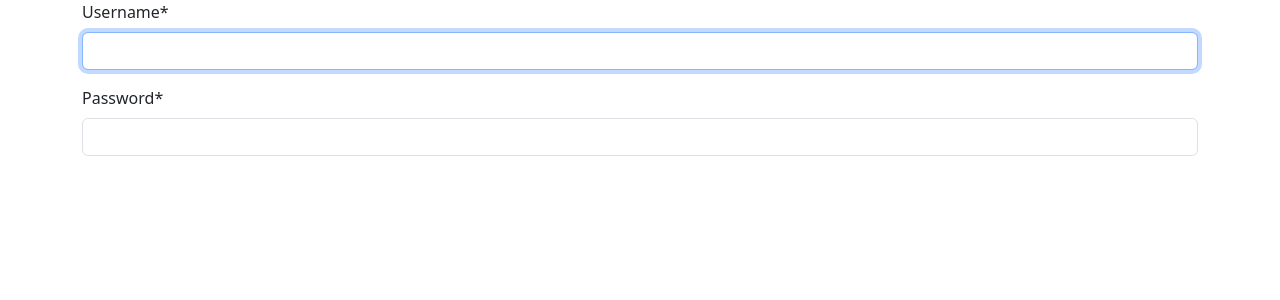
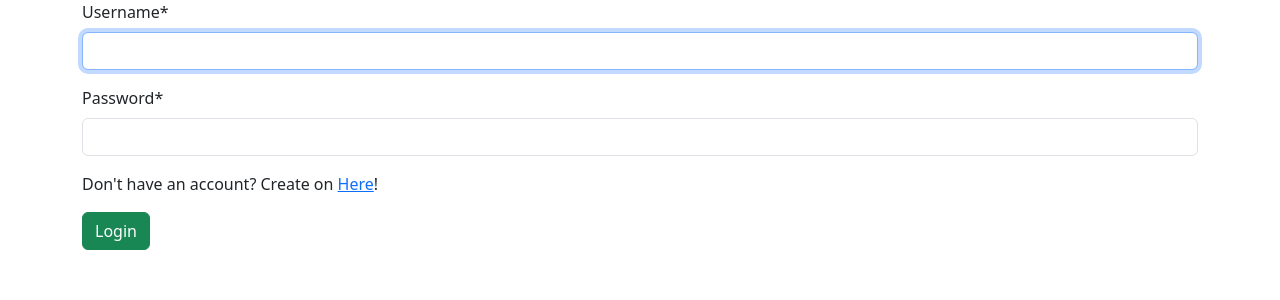
Before and after one commit to jdenzel/Attendance-app, a Django app: page /login/ in a window 1280 px wide. Shown: the part 56-356 px from the top of the page. Run offline with Django 4.2, Linux system fonts and the light colour scheme; some libraries are stand-ins or nearby versions.

Commit message:
Added a link for sign up and button to login

```diff
--- a/project/attendance/templates/registration/login.html
+++ b/project/attendance/templates/registration/login.html
@@ -4,5 +4,7 @@
 {% block content %}
 <form method="post">
 {% csrf_token %}{{form|crispy}}
+<p>Don't have an account? Create on <a href="/signup">Here</a>!</p>
+<button type="submit" class="btn btn-success">Login</button>
 </form>
 {% endblock %}
```
